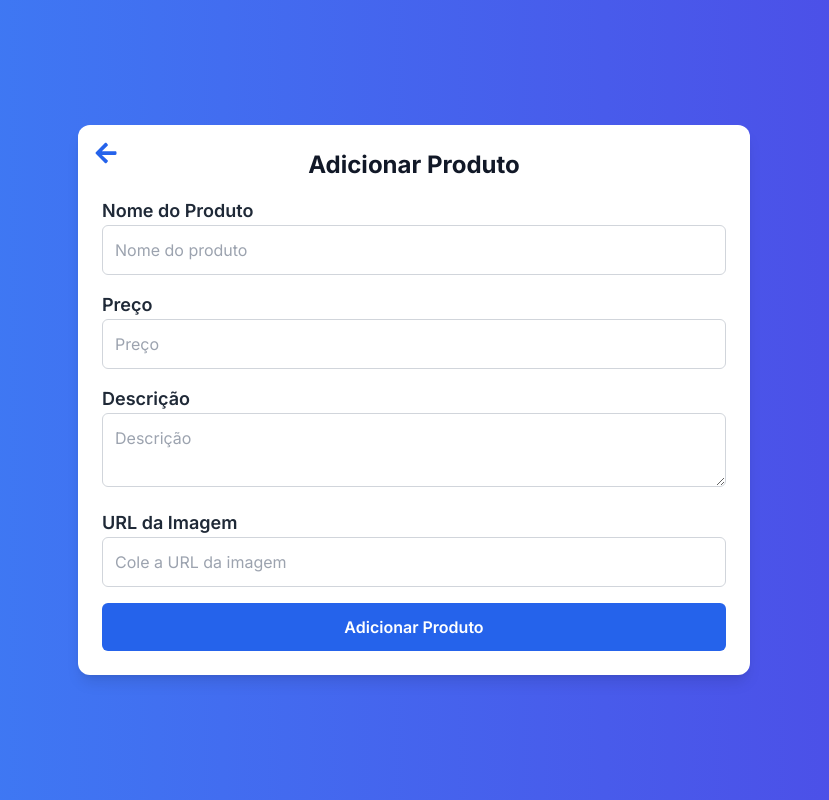
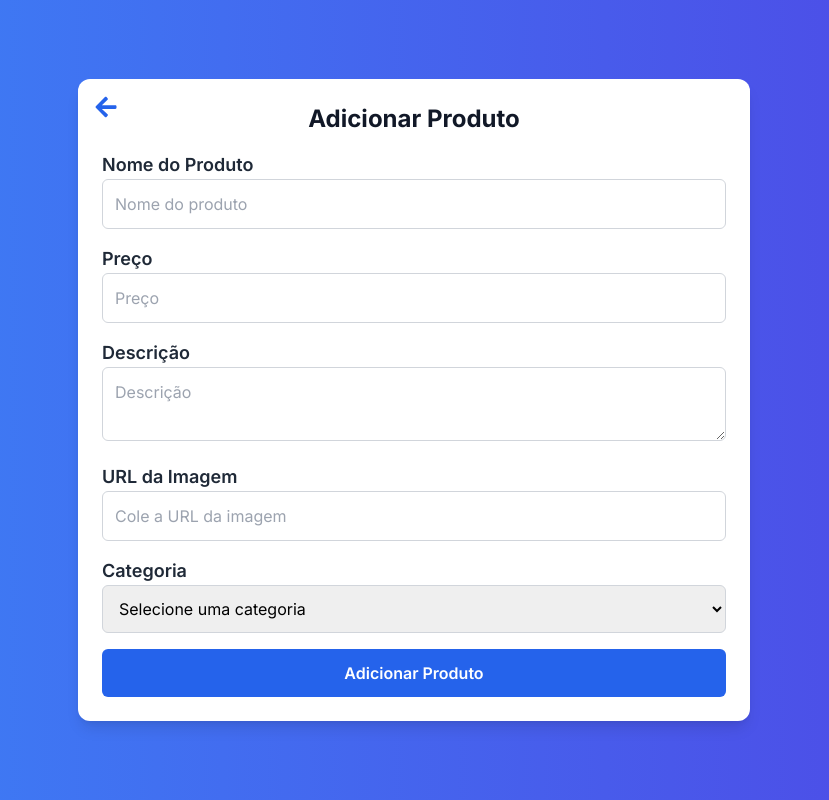
Before and after one commit to Viniciusdacostasilva/Loja-de-roupas, a Next.js app: page /admin/products in a window 1280 px wide. Shown: the whole page, without its empty margins (226-1055 px from the left). Built offline with nearby package versions, Linux system fonts and the light colour scheme.

Commit message:
Update page.tsx
Att de nova categoria

```diff
--- a/app/admin/products/page.tsx
+++ b/app/admin/products/page.tsx
@@ -1,8 +1,10 @@
-"use client"
+"use client";
 import { useState } from "react";
 import { useRouter } from "next/navigation";
 import { FaArrowLeft } from "react-icons/fa";  // Ícone de seta
 import Image from "next/image";
+
+const categories = ["Casacos", "Vestidos", "Blusas", "Shorts", "Calças", "Acessórios"];
 
 export default function AdminProductsPage() {
   const router = useRouter();
@@ -11,6 +13,7 @@ export default function AdminProductsPage() {
     price: "",
     description: "",
     imageUrl: "",
+    category: "",
   });
   const [loading, setLoading] = useState(false);
   const [message, setMessage] = useState("");
@@ -21,8 +24,7 @@ export default function AdminProductsPage() {
     return /\.(jpg|jpeg|png|gif|bmp|webp)$/.test(url); // Verifica se a URL termina com uma extensão de imagem válida
   };
 
-  // eslint-disable-next-line @typescript-eslint/no-explicit-any
-  const handleImageUrlChange = (e: { target: { value: any; }; }) => {
+  const handleImageUrlChange = (e: { target: { value: string; }; }) => {
     const url = e.target.value;
     setNewProduct({ ...newProduct, imageUrl: url });
 
@@ -30,8 +32,7 @@ export default function AdminProductsPage() {
     setIsImageValid(isValidImageUrl(url));
   };
 
-  // eslint-disable-next-line @typescript-eslint/no-explicit-any
-  const handlePriceChange = (e: { target: { value: any; }; }) => {
+  const handlePriceChange = (e: { target: { value: string; }; }) => {
     const price = e.target.value;
     // Verifica se o preço é um número válido
     const regex = /^[0-9]*\.?[0-9]*$/; // Regex para permitir apenas números e ponto decimal
@@ -47,7 +48,7 @@ export default function AdminProductsPage() {
     e.preventDefault();
 
     // Validação dos campos
-    if (!newProduct.name || !newProduct.price || !newProduct.description || !newProduct.imageUrl) {
+    if (!newProduct.name || !newProduct.price || !newProduct.description || !newProduct.imageUrl || !newProduct.category) {
       setMessage("❌ Todos os campos são obrigatórios!");
       return;
     }
@@ -76,7 +77,7 @@ export default function AdminProductsPage() {
     setLoading(false);
     if (response.ok) {
       setMessage("✅ Produto adicionado com sucesso!");
-      setNewProduct({ name: "", price: "", description: "", imageUrl: "" });
+      setNewProduct({ name: "", price: "", description: "", imageUrl: "", category: "" });
       setIsImageValid(true); // Reseta a validade da imagem
       setIsPriceValid(true); // Reseta a validade do preço
     } else {
@@ -142,6 +143,23 @@ export default function AdminProductsPage() {
             />
           </div>
 
+          <div>
+            <label className="text-lg font-semibold text-gray-800">Categoria</label>
+            <select
+              value={newProduct.category}
+              onChange={(e) => setNewProduct({ ...newProduct, category: e.target.value })}
+              className="w-full p-3 border border-gray-300 rounded-md focus:ring-2 focus:ring-blue-500 text-black"
+              required
+            >
+              <option value="">Selecione uma categoria</option>
+              {categories.map((category) => (
+                <option key={category} value={category}>
+                  {category}
+                </option>
+              ))}
+            </select>
+          </div>
+
           {isImageValid && newProduct.imageUrl && (
             <Image
               src={newProduct.imageUrl}
```
